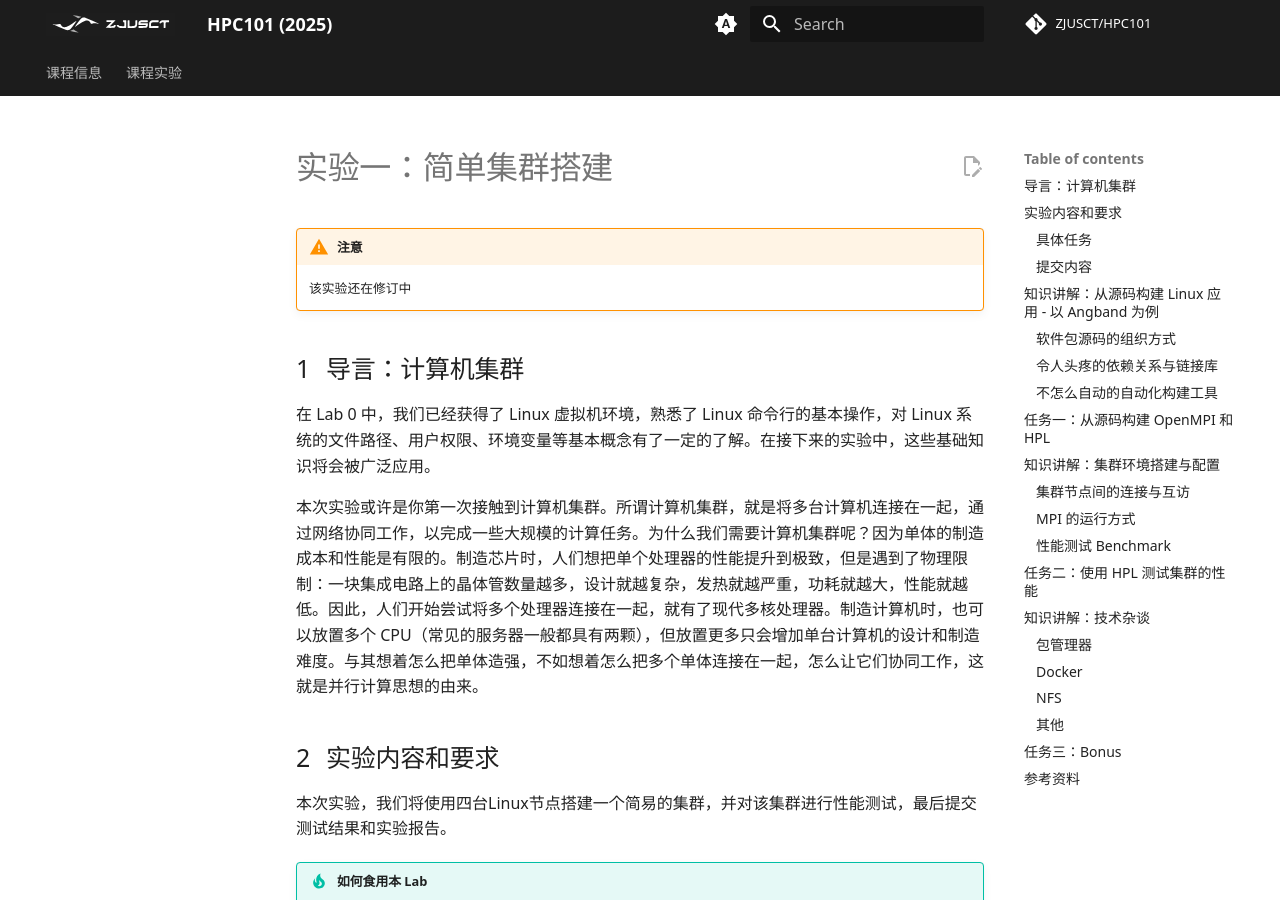
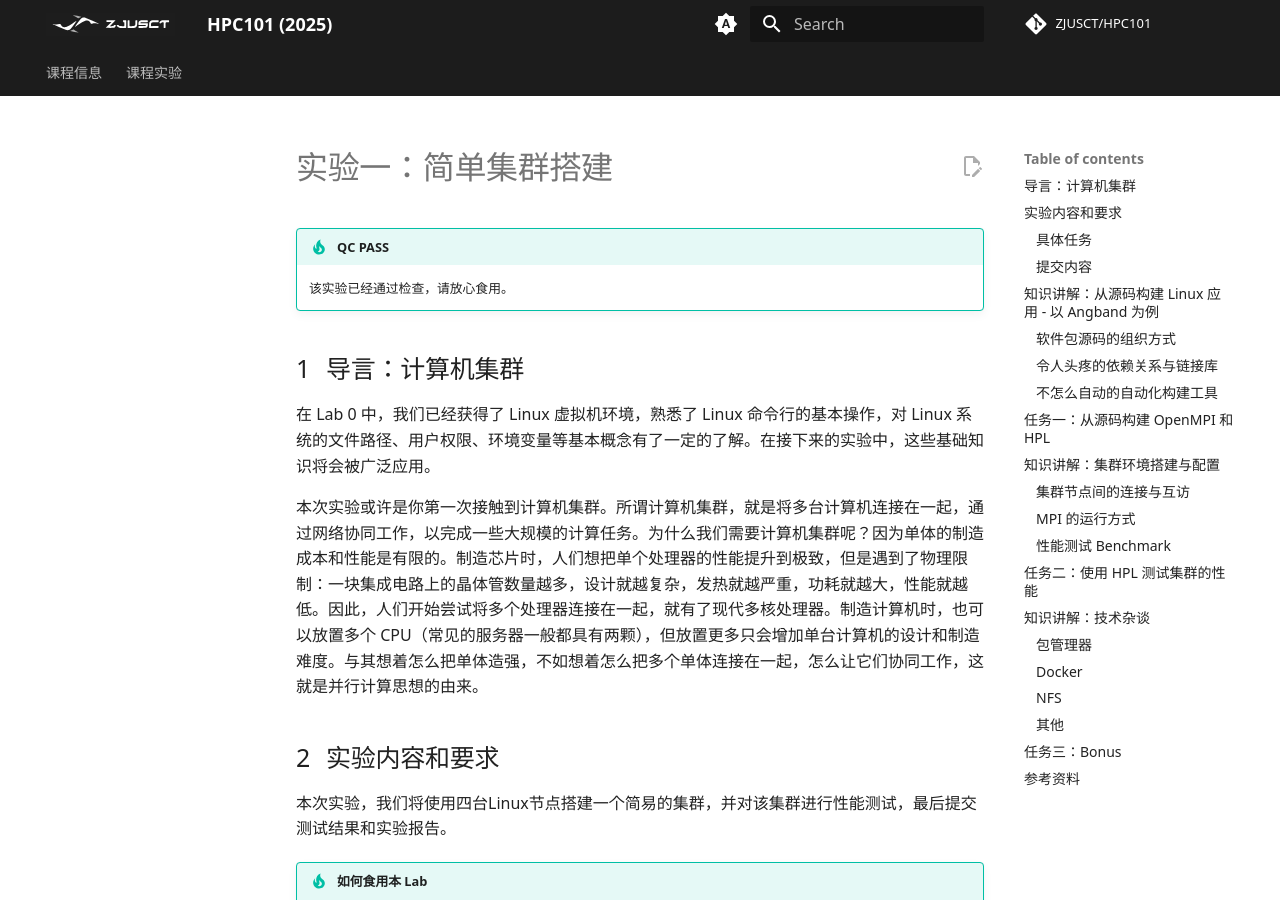
Before and after one commit to wys917/HPC101, an MkDocs documentation site: the page built from docs/lab/Lab1-MiniCluster/index.md, in a window 1280 px wide and 900 px high. Built offline with MkDocs 1.6.1 and Material for MkDocs 9.7.7, drawn with Linux system fonts in a browser that asks for light colours; some web fonts are replaced; comment, search, counter and statistics services are not loaded.

Commit message:
feat: Lab1 QC Pass

````diff
--- a/docs/lab/Lab1-MiniCluster/index.md
+++ b/docs/lab/Lab1-MiniCluster/index.md
@@ -1,8 +1,8 @@
 # 实验一：简单集群搭建
 
-!!! warning "注意"
+!!! tip "QC PASS"
 
-    该实验还在修订中
+    该实验已经通过检查，请放心食用。
 
 ## 导言：计算机集群
 
@@ -488,7 +488,11 @@ flowchart LR
     make arch=Linux_PII_FBLAS
     ```
 
-    `Make.Linux_PII_FBLAS` 中需要修改的部分有（左侧为修改后，右侧为修改前）：
+    `Make.Linux_PII_FBLAS` 中需要修改的部分有
+    !!! warning "注意"
+
+        ⚠️⚠️ 修改仅供参考 ⚠️⚠️
+
 
     ```makefile
     TOPdir = $(HOME)/hpl-2.3        | TOPdir = $(HOME)/hpl
````
